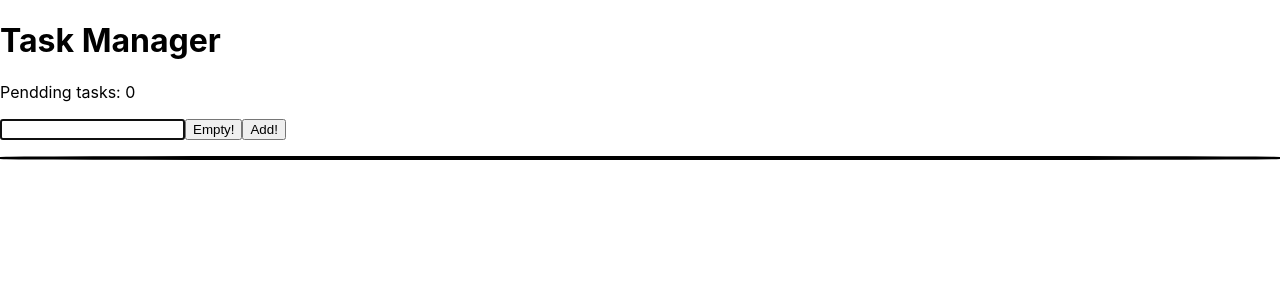
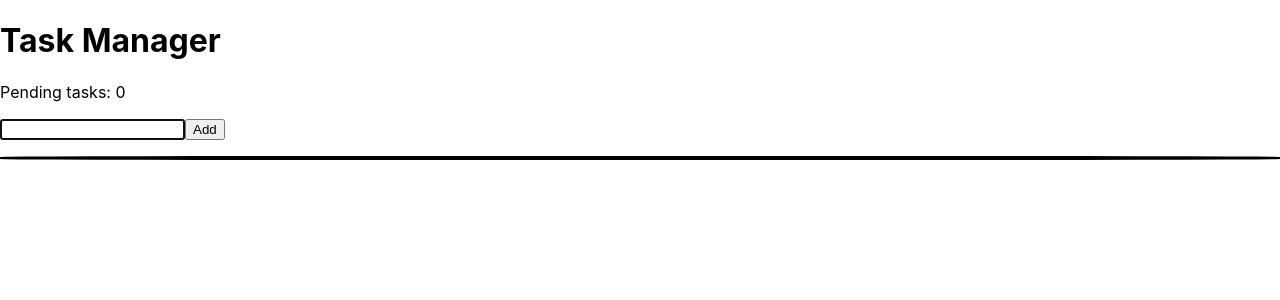
Before and after one commit to rubrym/react-task-manager, a React (Create React App) app: page / in a window 1280 px wide. Shown: the top 300 px of the page. Built offline with nearby package versions, Linux system fonts and the light colour scheme.

Commit message:
Funciona

```diff
--- a/src/App.js
+++ b/src/App.js
@@ -1,21 +1,17 @@
 import { useEffect, useState, useRef } from "react";
-import "../src/App.css";
+import "./App.css";
 
 function App() {
   const [title, setTitle] = useState("");
   const [tasks, setTasks] = useState([]);
-  const pendingTask = tasks.length;
   const inputRef = useRef();
   const listRef = useRef();
-  useEffect(() => {
-    document.title = pendingTask + " Tasks remaining";
-  }, [pendingTask]);
+
+  const pendingTasks = tasks.length;
 
   useEffect(() => {
-    if (pendingTask === 0) {
-      alert("Felicidades has completado todas las tareas!!!");
-    }
-  }, [pendingTask]);
+    document.title = pendingTasks + " tasks remaining";
+  }, [pendingTasks]);
 
   useEffect(() => {
     inputRef.current.focus();
@@ -23,40 +19,28 @@ function App() {
 
   return (
     <div>
-      <h1> Task Manager</h1>
-      <p>Pendding tasks: {pendingTask}</p>
+      <h1>Task Manager</h1>
+      <p>Pending tasks: {pendingTasks}</p>
       <form
         onSubmit={(event) => {
-          prevent;
-        }}
-      >
-        <input
-          ref={inputRef}
-          value={title}
-          type="text"
-          onChange={(event) => {
-            setTitle(event.target.value);
-          }}
-        />
-        <button
-          onClick={() => {
-            setTitle("");
-          }}
-        >
-          Empty!
-        </button>
-        <button
-          type="submit"
-          onClick={() => {
+          event.preventDefault();
           setTasks([title, ...tasks]);
           setTitle("");
           inputRef.current.focus();
           listRef.current.scrollTop = 0;
         }}
       >
-          Add!
-        </button>
-        <ul class="task-list">
+        <input
+          ref={inputRef}
+          type="text"
+          value={title}
+          onChange={(event) => {
+            setTitle(event.target.value);
+          }}
+        />
+        <button type="submit">Add</button>
+      </form>
+      <ul ref={listRef} className="task-list">
         {tasks.map((task) => {
           return (
             <li
@@ -69,7 +53,6 @@ function App() {
           );
         })}
       </ul>
-      </form>
     </div>
   );
 }
```
Lines whose indentation alone changed are shown as unchanged.
